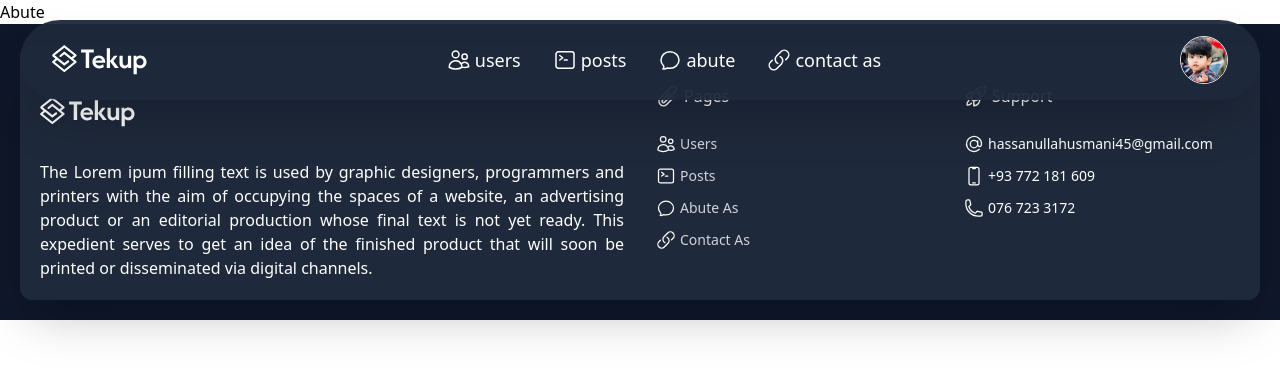
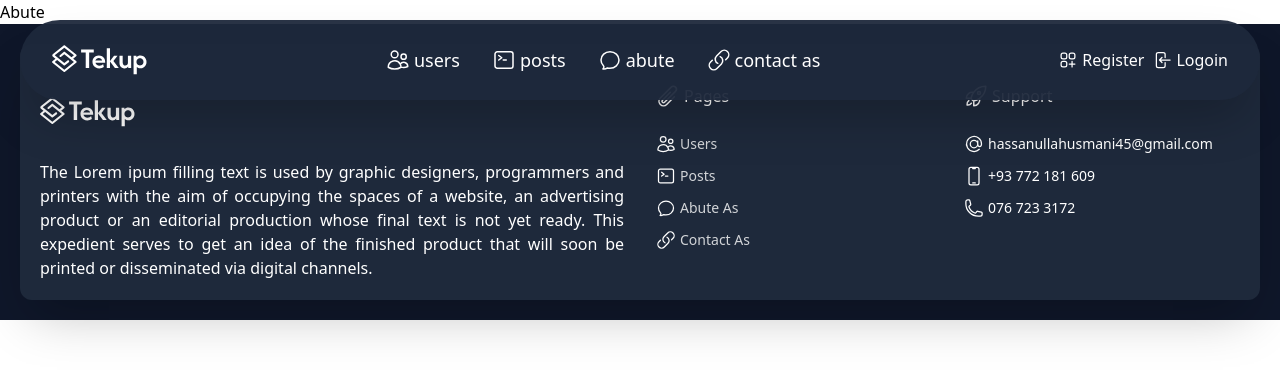
Before and after one commit to hassanullahusmani45/laravel_api_react, a React (Create React App) app: page /abute in a window 1280 px wide. Shown: the top 374 px of the page. Built offline with nearby package versions, Linux system fonts and the light colour scheme.

Commit message:
Feat: Add the login , logout and register linkes and styles

```diff
--- a/src/components/Header.jsx
+++ b/src/components/Header.jsx
@@ -1,8 +1,9 @@
 import React from "react";
-import Profile from "../assets/images/profile.jpg";
+// import Profile from "../assets/images/profile.jpg";
 import Logo from "../assets/images/logo-white.svg";
 import { Link } from "react-router-dom";
-import { UsersIcon, CommandLineIcon, ChatBubbleOvalLeftIcon, LinkIcon } from '@heroicons/react/24/outline'
+// import { UsersIcon, CommandLineIcon, ChatBubbleOvalLeftIcon, LinkIcon, ChevronDownIcon, ArrowLeftStartOnRectangleIcon, SquaresPlusIcon, ArrowLeftEndOnRectangleIcon } from '@heroicons/react/24/outline'
+import { UsersIcon, CommandLineIcon, ChatBubbleOvalLeftIcon, LinkIcon, ArrowLeftEndOnRectangleIcon, SquaresPlusIcon } from '@heroicons/react/24/outline'
 
 
 export default function Header() {
@@ -19,13 +20,24 @@ export default function Header() {
           <Link to={"/abute"} className="flex justify-around items-center gap-x-1 hover:text-orange-300 hover:border-b hover:border-orange-400"><ChatBubbleOvalLeftIcon className="size-6 text-white" />abute</Link>
           <Link to={"/contact-as"} className="flex justify-around items-center gap-x-1 hover:text-orange-300 hover:border-b hover:border-orange-400"><LinkIcon className="size-6 text-white" />contact as</Link>
         </div>
+        <div className="flex justify-center items-center gap-2">
+          {/* <div className="relative"><ChevronDownIcon className="size-5 " />
+            <div className="absolute right-0 bg-gray-900 border-x rounded-lg px-6 py-4">
+              <Link to={"/logout"} className="flex justify-around items-center gap-x-2 hover:text-orange-300 text-sm"><ArrowLeftStartOnRectangleIcon className="size-4 text-white" />Logout</Link>
+            </div>
+          </div>
+
           <Link to={"/profile"}>
             <img
               src={Profile}
               className="w-12 h-12 border rounded-full"
               alt="user-profile"
             />
-        </Link>
+          </Link> */}
+          <Link to={"/login"} className="flex justify-around items-center gap-x-1 hover:text-orange-300"><SquaresPlusIcon className="size-5 text-white" />Register</Link>
+          <Link to={"/login"} className="flex justify-around items-center gap-x-1 hover:text-orange-300"><ArrowLeftEndOnRectangleIcon className="size-5 text-white" />Logoin</Link>
+
+        </div>
       </div>
     </header>
   );
```
Lines whose indentation alone changed are shown as unchanged.
